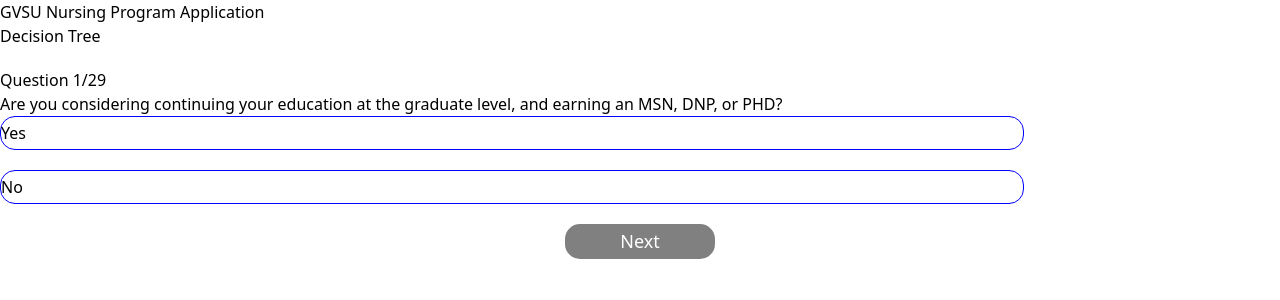
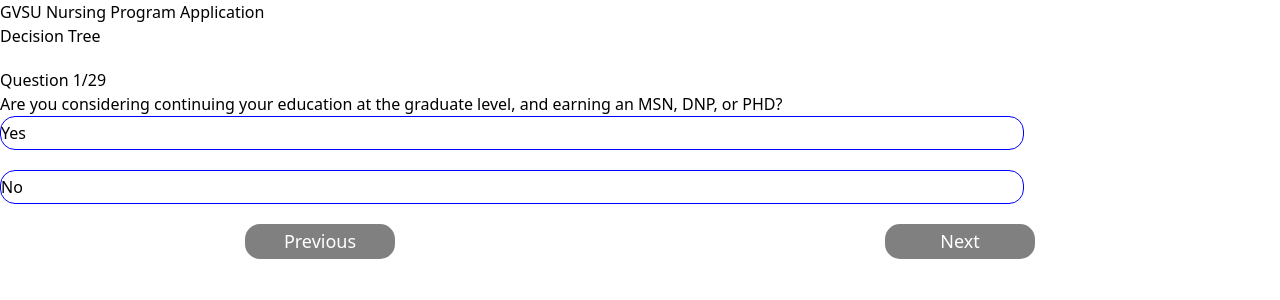
Before and after one commit to blueberrycola/gvsuNursing-app, a Vue app in the folder app/: page / in a window 1280 px wide. Shown: the top 300 px of the page. Built offline with nearby package versions, Linux system fonts and the light colour scheme.

Commit message:
Next button fixed, Previous button added

```diff
--- a/app/src/components/treeDisplay.vue
+++ b/app/src/components/treeDisplay.vue
@@ -7,7 +7,7 @@
             </div>
             <div class="main" v-for="(element, index) in questions.slice(a,b)" :key="index">
                 <div class="box-question">
-                    <h2 class = "font-bold text-xl pb-8">Question {{b}}/{{questions.length}}</h2>
+                    <h2 class = "font-bold text-xl pb-8">Question {{a + 1}}/{{questions.length}}</h2>
                     <p class = "pb-10">{{element.question}}</p>
                 </div>
                 <div class="box-suggestion">
@@ -17,12 +17,13 @@
                         </li>
                     </ul>
                 </div>
+                <div class="box-button pb-10">
+                    <button @click="subtract">Previous</button>
+                    <button @click="add">Next</button>
+                </div>
             </div>
             <div id="tree-footer">
-                <div class="box-button pb-10">
-                    <button @click="onClick()" :style="{
-                        background: color }">Next</button>
-                </div>
+
 
       </div>
 
@@ -65,10 +66,20 @@
     methods: {
         async created(){
             console.log(this.data())
+        },
+        add(){
+            this.a += 1
+            this.b += 1
+        },
+        subtract(){
+            this.a -= 1
+            this.b -= 1
         }
     },
     data() {
         return {
+        a:0,
+        b:1,
         questions:[
             //
             //Orange section (Future Plans)
@@ -91,18 +102,18 @@
             },
             {
                 question: "Do you work better with self-scheduling or set schedules?",
-                answers: {
-                    a: "Self-scheduling",
-                    b: "Set scheduling",
-                },
+                answers: [
+                    {answer: "Self-scheduling"},
+                    {answer: "Set scheduling"},
+                ],
             },
             {
                 question: "What type of learner are you?",
-                answers: {
-                    a: "Audio",
-                    b: "Visual",
-                    c: "Both",
-                },
+                answers: [
+                    {answer: "Audio"},
+                    {answer: "Visual"},
+                    {answer: "Both"},
+                ],
             },
             {
                 question: "Do you prefer working alone and completing your work at your own rate?",
@@ -131,10 +142,10 @@
             //Tan section (Time)
             {
                 question: "Are the courses four to eight weeks in length (half a semester) or a full traditional semester or term length (semesters are typically 15 weeks in length)?",
-                answers: {
-                    a: "Four to Eight Weeks",
-                    b: "Full 15 Week Semester"
-                },
+                answers: [
+                    {answer: "Four to Eight Weeks"},
+                    {answer: "Full 15 Week Semester"}
+                ],
             },
             {
                 question: "If taking online classes, are there synchronous class sessions that are mandatory to attend? If so, will my work schedule or other responsibilities interfere with this type of class format?",
@@ -147,10 +158,10 @@
             },
             {
                 question: "Is my work schedule flexible or fixed?",
-                answers: {
-                    a: "Flexible",
-                    b: "Fixed",
-                },
+                answers: [
+                    {answer: "Flexible"},
+                    {answer: "Fixed"},
+                ],
             },
             {
                 question: "Will I be able to commute to campus regularly for face-to-face courses, and how much time does the commute require?",
@@ -221,8 +232,7 @@
             },
 
                 ],
-  a:0,
-  b:1,
+
   }
   }
 }
```
